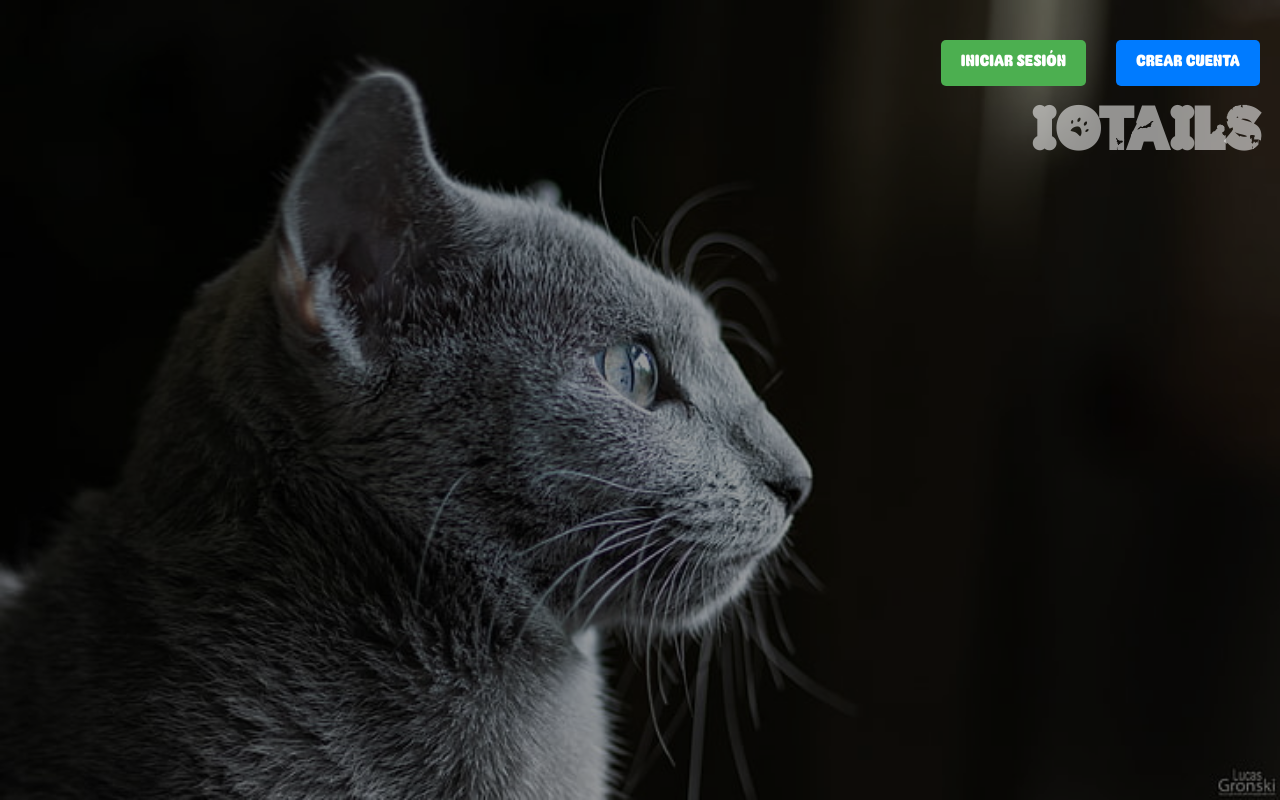
After one commit to majodr13/IoTails, a Django app: page /home/ in a window 1280 px wide. The commit adds this page. Run offline with Django 5.2, Linux system fonts and the light colour scheme.

Commit message:
Home page que manda a login y registe + cambias pequeños a main

```diff
--- a/integradora/integradora/settings.py
+++ b/integradora/integradora/settings.py
@@ -54,9 +54,13 @@ MIDDLEWARE = [
     'django.contrib.auth.middleware.AuthenticationMiddleware',
     'django.contrib.messages.middleware.MessageMiddleware',
     'django.middleware.clickjacking.XFrameOptionsMiddleware',
+    'django.contrib.sessions.middleware.SessionMiddleware',
+    'django.contrib.auth.middleware.AuthenticationMiddleware',
 ]
 
 ROOT_URLCONF = 'integradora.urls'
+LOGIN_URL = '/login/'
+
 
 TEMPLATES = [
     {
@@ -124,6 +128,7 @@ USE_TZ = True
 
 STATIC_URL = 'static/'
 
+
 # Default primary key field type
 # https://docs.djangoproject.com/en/5.1/ref/settings/#default-auto-field
 
--- a/integradora/integradora/urls.py
+++ b/integradora/integradora/urls.py
@@ -1,5 +1,5 @@
 from django.contrib import admin
-from django.urls import path, include
+from django.urls import include, path
 
 urlpatterns = [
     path('admin/', admin.site.urls),
--- /dev/null
+++ b/integradora/mi_app/templates/home.html
@@ -0,0 +1,122 @@
+{% load static %}
+<!DOCTYPE html>
+<html lang="es">
+<head>
+    <meta charset="UTF-8">
+    <meta name="viewport" content="width=device-width, initial-scale=1.0">
+    <title>IoTails</title>
+    <style>
+        @font-face {
+            font-family: 'doggies';
+            src: url('/static/fonts/Doggies.ttf') format('truetype');
+            font-weight: normal;
+            font-style: normal;
+        }
+
+        @font-face {
+            font-family: 'bloom';
+            src: url('/static/fonts/bloom.ttf') format('truetype');
+            font-weight: normal;
+            font-style: normal;
+        }
+
+        * {
+            margin: 0;
+            padding: 0;
+            box-sizing: border-box;
+        }
+
+        body, html {
+            width: 100%;
+            height: 100%;
+            overflow: hidden;
+        }
+
+        .container {
+            position: fixed;
+            top: 0;
+            left: 0;
+            width: 100vw;
+            height: 100vh;
+            background: url("{% static 'images/homecat.jpg' %}") no-repeat center center;
+            background-size: cover;
+        }
+
+        .overlay {
+            width: 100%;
+            height: 100%;
+            background: rgba(0, 0, 0, 0.4);
+            display: flex;
+            flex-direction: column;
+            justify-content: center;
+            align-items: center;
+        }
+
+        nav {
+            position: absolute;
+            top: 20px;
+            left: 20px;
+            width: 100%;
+            display: flex;
+            justify-content: space-between;
+            align-items: center;
+        }
+
+        .buttons {
+            position: absolute;
+            top: 20px;
+            right: 20px;
+            display: flex;
+            gap: 10px;
+        }
+
+        .btn {
+            padding: 10px 20px;
+            font-size: 16px;
+            font-weight: bold;
+            border: none;
+            cursor: pointer;
+            border-radius: 5px;
+            text-decoration: none;
+            color: white;
+            display: inline-block;
+        }
+
+        .green {
+            margin-right: 20px;
+            background-color: #4CAF50;
+            font-family: bloom;
+        }
+
+        .blue {
+            margin-right: 20px;
+            background-color: #007BFF;
+            font-family: bloom;
+        }
+
+        .iotails {
+            margin-right: 20px;
+            position: absolute;
+            top: 70px;
+            right: 20px;
+            font-family: doggies;
+            color:rgba(255, 255, 255, 0.55);
+            font-size: 60px;
+            font-weight: bold;
+        }
+    </style>
+</head>
+<body>
+    <div class="container">
+        <div class="overlay">
+            <nav>
+                <div class="buttons">
+                    <a href="{% url 'login' %}" class="btn green">Iniciar Sesión</a>
+                    <a href="{% url 'register' %}" class="btn blue">Crear Cuenta</a>
+                </div>
+                <h1 class="iotails">IOTAILS</h1>
+            </nav>
+        </div>
+    </div>
+</body>
+</html>
--- a/integradora/mi_app/templates/login.html
+++ b/integradora/mi_app/templates/login.html
@@ -107,6 +107,9 @@
         <div class="logo">IoTails</div>
 
         <h2>Iniciar Sesión</h2>
+        {% if error_message %}
+            <p style="color: red;">{{ error_message }}</p>
+        {% endif %}
         <form action="{% url 'login' %}" method="post">
             {% csrf_token %}
             <div class="input-group">
--- a/integradora/mi_app/templates/register.html
+++ b/integradora/mi_app/templates/register.html
@@ -61,7 +61,7 @@
 
         .input-group input {
             width: 100%;
-            padding: 10px 10px 10px 40px; /* Se añade más padding a la izquierda */
+            padding: 10px 10px 10px 40px;
             border: none;
             border-radius: 5px;
             background-color: rgba(255, 255, 255, 0.2);
--- a/integradora/mi_app/urls.py
+++ b/integradora/mi_app/urls.py
@@ -2,8 +2,9 @@ from django.urls import path
 from . import views
 
 urlpatterns = [
-    path('', views.main_view, name='home'),  # Agrega esta línea para que la vista main_view sea la raíz
+    path('', views.main_view, name='home'),
     path('registro/', views.register_view, name='register'),
     path('login/', views.login_view, name='login'),
     path('main/', views.main_view, name='main'),
+    path('home/', views.home_view, name='home'),
 ]
--- a/integradora/mi_app/views.py
+++ b/integradora/mi_app/views.py
@@ -1,22 +1,31 @@
 from django.shortcuts import render, redirect
+from django.contrib import messages
+from django.contrib.auth import authenticate, login
+from django.contrib.auth.hashers import check_password
 from django.http import HttpResponse
 from .forms import RegistroUsuarioForm
-from django.contrib.auth import authenticate, login, logout
 from django.contrib.auth.hashers import make_password
-from bson.objectid import ObjectId
-from .models import person_collection
-from django.contrib import messages
+import pymongo
+from django.contrib.auth.decorators import login_required
+
+client = pymongo.MongoClient("mongodb://localhost:27017")
+db = client["IoTails"]
+users_collection = db["users"]
 
 def login_view(request):
-    if request.method == "POST":
+    if request.method == 'POST':
         username = request.POST['username']
         password = request.POST['password']
+        print(f"Intentando autenticar: {username} con contraseña: {password}")  # Mensaje de depuración
         user = authenticate(request, username=username, password=password)
-        if user is not None:
-            login(request, user)
-            return redirect('home')
+
+        if user is not None:  # Verifica si el usuario existe
+            login(request, user)  # Inicia sesión
+            return redirect('main')  # Redirige al main si el usuario existe
         else:
-            messages.error(request, "Usuario o contraseña incorrectos.")
+            error_message = "El usuario no existe o la contraseña es incorrecta."
+            return render(request, 'login.html', {'error_message': error_message})
+
     return render(request, 'login.html')
 
 def register_view(request):
@@ -27,14 +36,13 @@ def register_view(request):
             email = form.cleaned_data["email"]
             password = form.cleaned_data["password"]
 
-            existing_user = person_collection.find_one({"username": username})
+            existing_user = users_collection.find_one({"username": username})
             if existing_user:
                 return HttpResponse("El usuario ya existe", status=400)
 
             hashed_password = make_password(password)
 
-            person_collection.insert_one({
-                "_id": ObjectId(),
+            users_collection.insert_one({
                 "username": username,
                 "email": email,
                 "password": hashed_password,
@@ -49,3 +57,6 @@ def register_view(request):
 
 def main_view(request):
     return render(request, 'main.html', {"user": request.user})
+
+def home_view(request):
+    return render(request, 'home.html')
```
Also changed, not shown: integradora/mi_app/templates/main.html (+1 -11 lines), integradora/mi_app/static/images/homecat.jpg (added).
